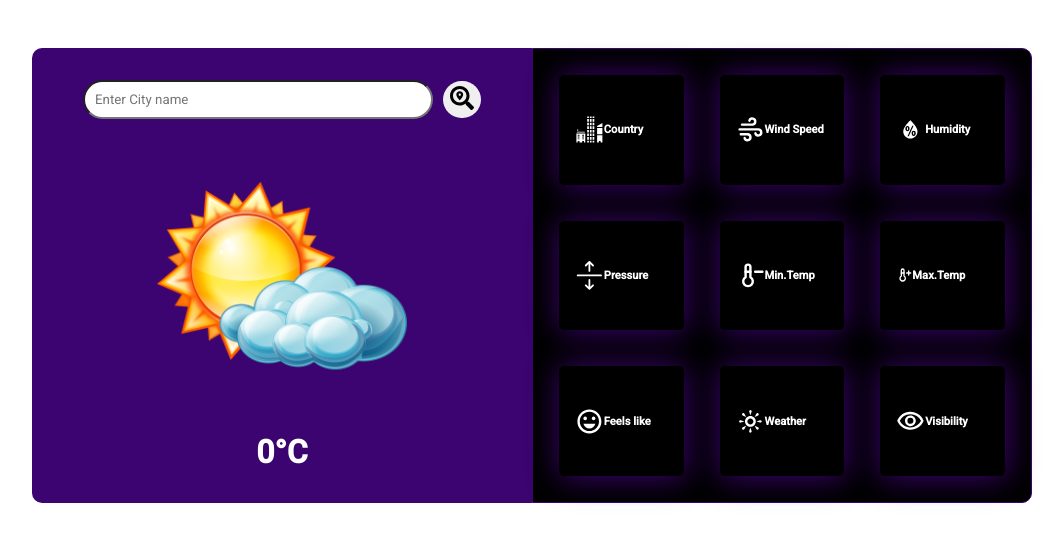
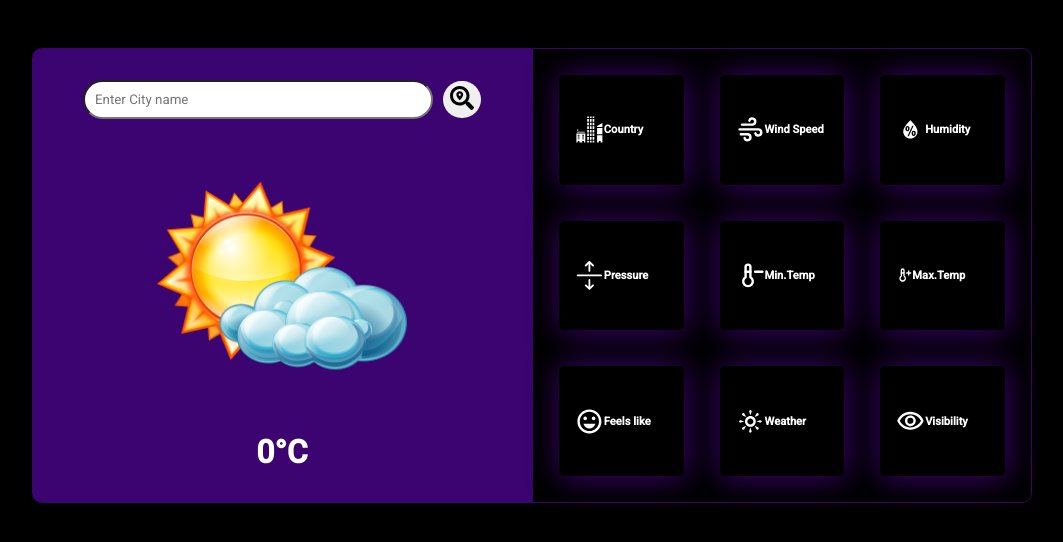
Before and after one commit to Rakesh-99/Weather-App-React, a React (Create React App) app: page / in a window 1280 px wide. Shown: the top 542 px of the page, without its empty margins (108-1171 px from the left). Built offline with nearby package versions, Linux system fonts and the light colour scheme.

Commit message:
changed background

```diff
--- a/src/index.css
+++ b/src/index.css
@@ -5,3 +5,6 @@
   box-sizing: border-box;
   font-family: "Roboto", sans-serif;
 }
+body{
+  background-color: #000;
+}
```
